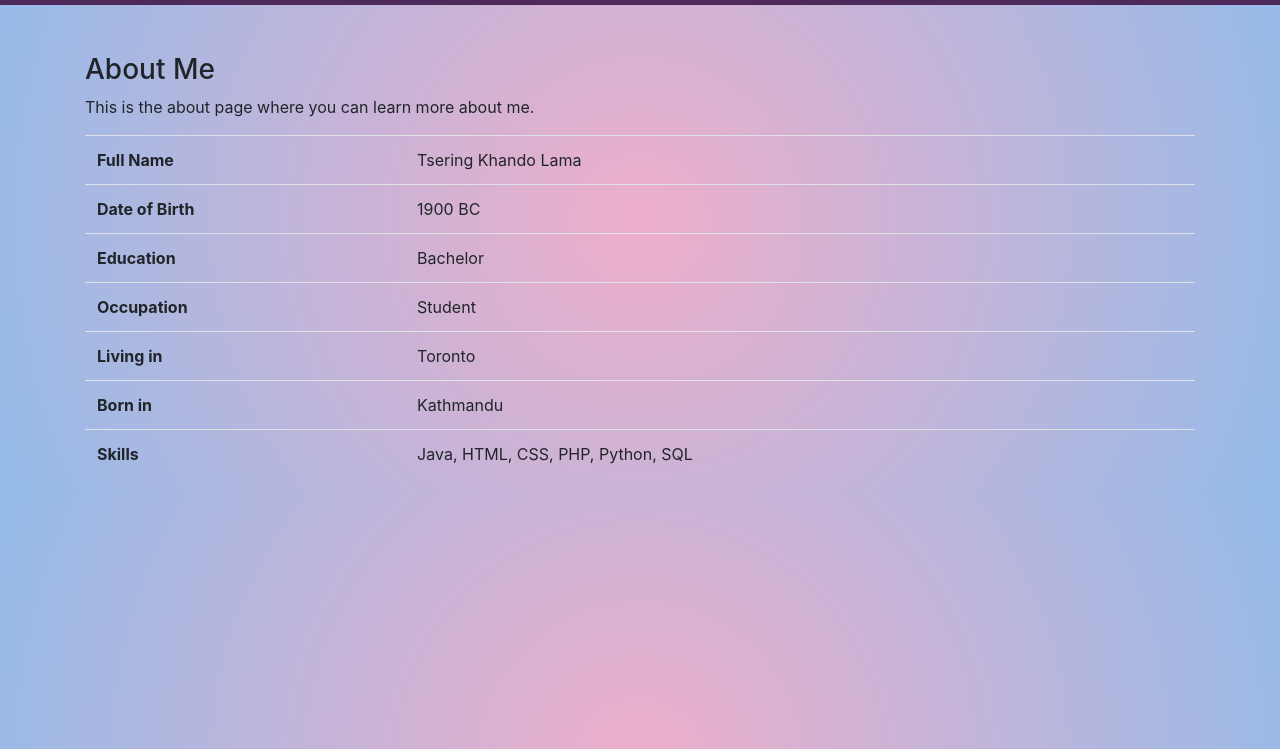
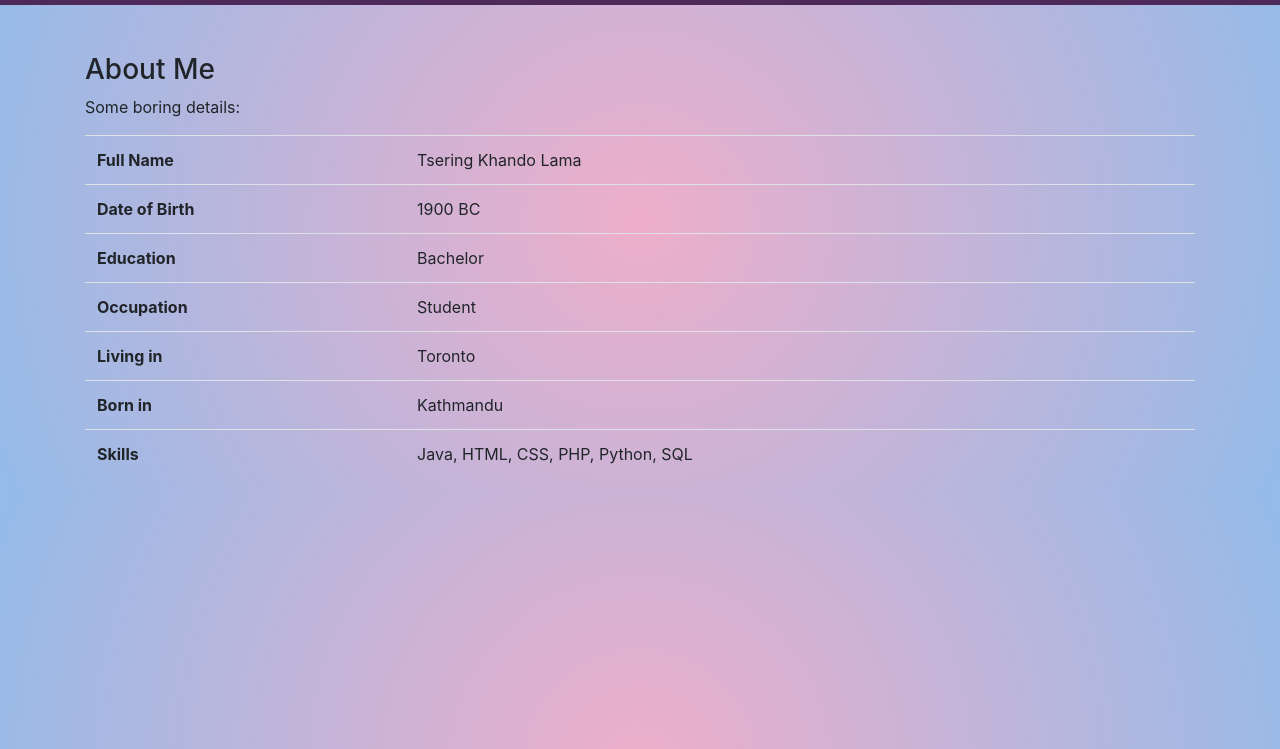
Before and after one commit to Tseringkhando/bioblog, a plain HTML site: page about.html in a window 1280 px wide. Shown: the part 51-800 px from the top of the page. Drawn offline with nearby package versions, Linux system fonts and the light colour scheme.

Commit message:
comments added

```diff
--- a/about.html
+++ b/about.html
@@ -1,22 +1,29 @@
+<!-- submitted by:
+    Tsering Khando Lama
+    C0916140
+ -->
 <!DOCTYPE html>
 <html lang="en">
+
 <head>
     <meta charset="UTF-8">
     <meta name="viewport" content="width=device-width, initial-scale=1.0">
     <title>About Tsering</title>
     <link rel="icon" href="p3.jpg" type="image/x-icon">
-   <!-- custom css -->
-   <link rel="stylesheet" href="styles.css">
-   <!-- Bootstrap CSS -->
-   <link rel="stylesheet" href="https://stackpath.bootstrapcdn.com/bootstrap/4.5.2/css/bootstrap.min.css">
+    <!-- custom css -->
+    <link rel="stylesheet" href="styles.css">
+    <!-- Bootstrap CSS -->
+    <link rel="stylesheet" href="https://stackpath.bootstrapcdn.com/bootstrap/4.5.2/css/bootstrap.min.css">
 
 </head>
+
 <body>
     <header>
         <nav class="navbar navbar-expand-lg navbar-dark" style="background:#4d2a5a;">
             <div class="container">
                 <a class="navbar-brand" href="#">Tsering Khando Lama</a>
-                <button class="navbar-toggler" type="button" data-toggle="collapse" data-target="#navbarNav" aria-controls="navbarNav" aria-expanded="false" aria-label="Toggle navigation">
+                <button class="navbar-toggler" type="button" data-toggle="collapse" data-target="#navbarNav"
+                    aria-controls="navbarNav" aria-expanded="false" aria-label="Toggle navigation">
                     <span class="navbar-toggler-icon"></span>
                 </button>
                 <div class="collapse navbar-collapse" id="navbarNav">
@@ -38,7 +45,7 @@
 
     <div class="container mt-5 ">
         <h3>About Me</h3>
-        <p>This is the about page where you can learn more about me.</p>
+        <p>Some boring details: </p>
         <table class="table">
             <tbody>
                 <tr>
@@ -77,4 +84,5 @@
     <script src="https://code.jquery.com/jquery-3.5.1.slim.min.js"></script>
     <script src="https://cdn.jsdelivr.net/npm/bootstrap@4.5.2/dist/js/bootstrap.bundle.min.js"></script>
 </body>
+
 </html>
```
Also changed, not shown: contact.html (+9 -1 lines), index.html (+9 -4 lines).
